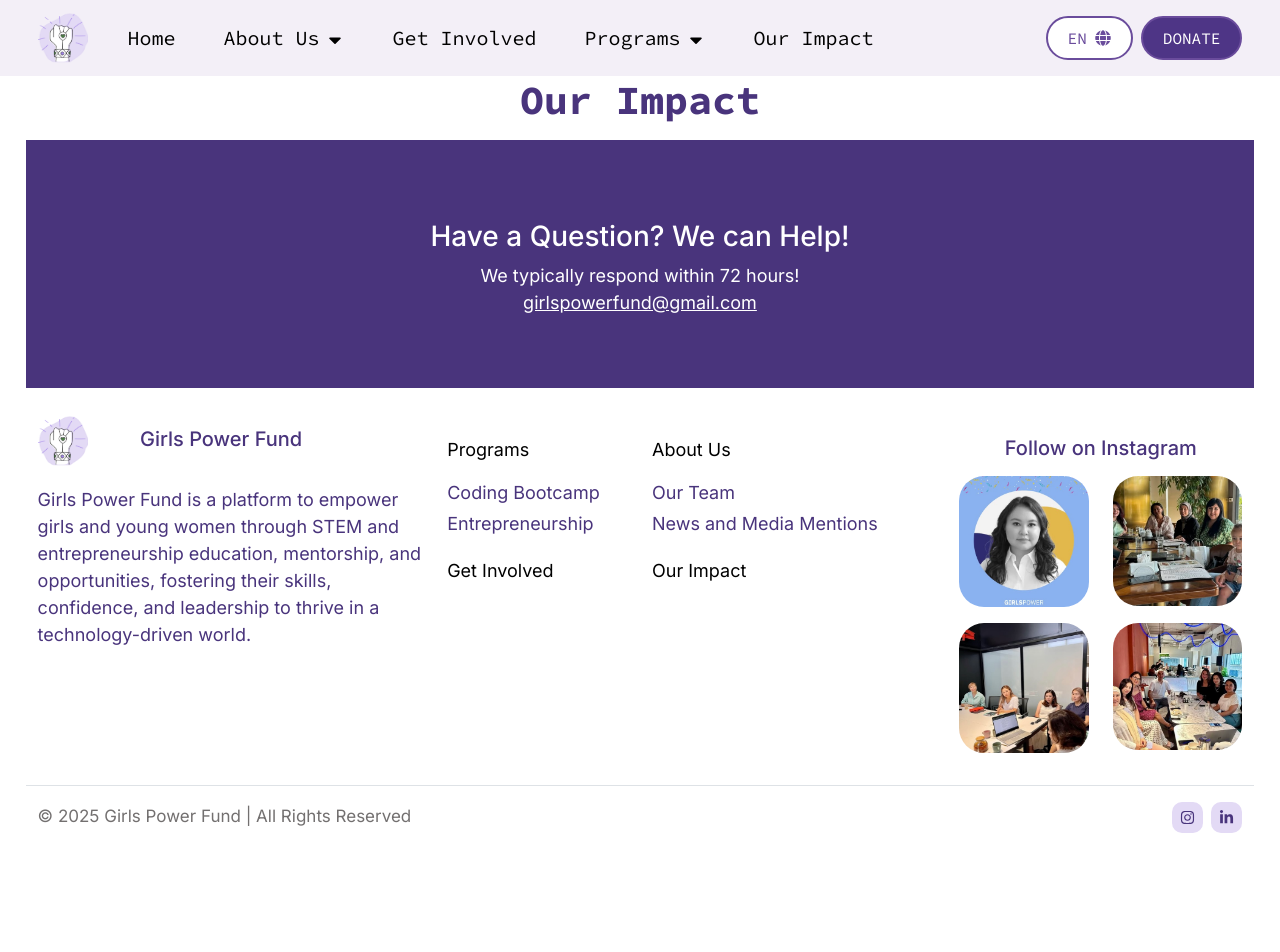
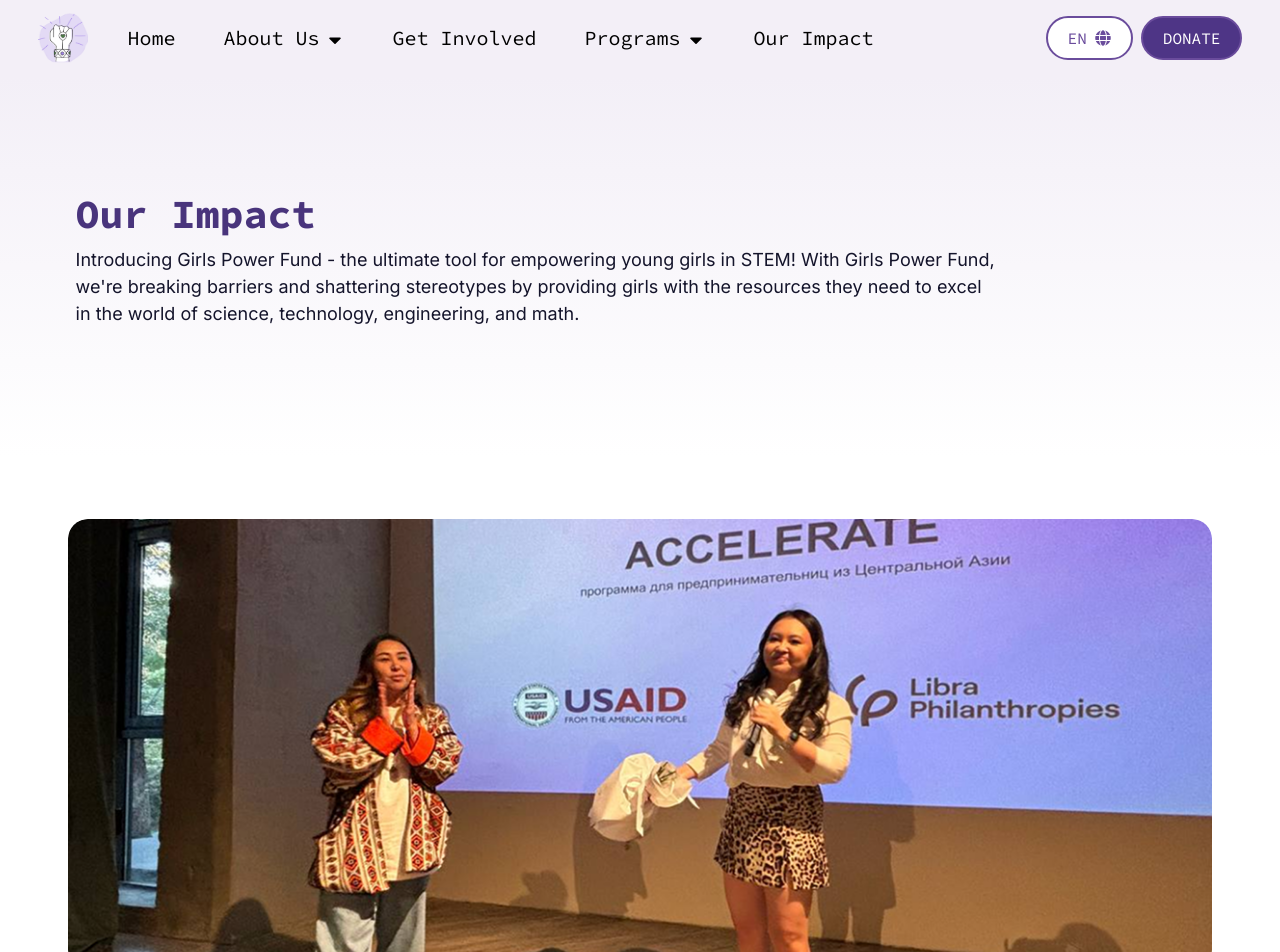
Before and after one commit to MileyNg/GirlsPowerFund, a React (Create React App) app in the folder app/: page /impact in a window 1280 px wide. Shown: the top 952 px of the page. Before the commit the page ends 841 px from the top, so only its background shows below. Built offline with nearby package versions, Linux system fonts and the light colour scheme.

Commit message:
fix impact

```diff
--- a/app/src/pages/Impact.js
+++ b/app/src/pages/Impact.js
@@ -1,11 +1,77 @@
 import React from "react";
+import { Container, Row, Col } from "react-bootstrap";
 import "../components/languages";
-
 import { useTranslation } from "react-i18next";
+import presentation_pic from "../img/presentation.png";
+import "react-vertical-timeline-component/style.min.css";
+import TextLeft from "../components/TextLeft";
+import TextImage from "../components/TextImage";
+import Sponsorspic from "../img/Sponsors.png";
+import AboutUs2 from "../img/aboutus2.png";
 
 function Impact() {
   const { t } = useTranslation();
-  return <h1>{t("impact")}</h1>;
+  const data = {
+    background: "",
+    title: t("impact"),
+    text: t("ourimpact1"),
+  };
+
+  const data2 = {
+    background: "",
+    image: presentation_pic,
+    alt: "Presentation picture",
+    borderImage: "",
+  };
+
+  const donate = {
+    background: "background-purple",
+    title: t("home17title"),
+    text: t("home17"),
+    href: "/donate",
+    buttonText: t("donatenow"),
+    image: AboutUs2,
+    alt: "Community",
+  };
+
+  return (
+    <div>
+      <div className="text-image-container background-gradient">
+        <TextLeft data={data} />
+      </div>
+      <ImageBackground data={data2} />
+      <Sponsors />
+      <TextImage data={donate} />
+    </div>
+  );
+}
+
+function ImageBackground({ data }) {
+  return (
+    <Container className={`text-image-container ${data.background}`}>
+      <Row className="content-container">
+        <Col md={6} className={`image-section ${data.borderImage}`}>
+          <img src={data.image} alt={data.alt} />
+        </Col>
+      </Row>
+    </Container>
+  );
+}
+
+function Sponsors() {
+  const { t } = useTranslation();
+  return (
+    <Container>
+      <Row className="content-container">
+        <Col md={6} className="text-section sponsor-text">
+          {t("getinvolved6")}
+        </Col>
+        <Row>
+          <img src={Sponsorspic} alt="Logos of Sponsors" />
+        </Row>
+      </Row>
+    </Container>
+  );
 }
 
 export default Impact;
--- a/app/src/pages/programs/Entrepreneurship.js
+++ b/app/src/pages/programs/Entrepreneurship.js
@@ -8,7 +8,6 @@
 import { FaHandshake } from "react-icons/fa6";
 import Quote from "../../components/Quote";
 import TextImage from "../../components/TextImage";
-import ImageText from "../../components/ImageText";
 import AboutUs2 from "../../img/aboutus2.png";
 import JoinPic from "../../img/join.png";
 
```
